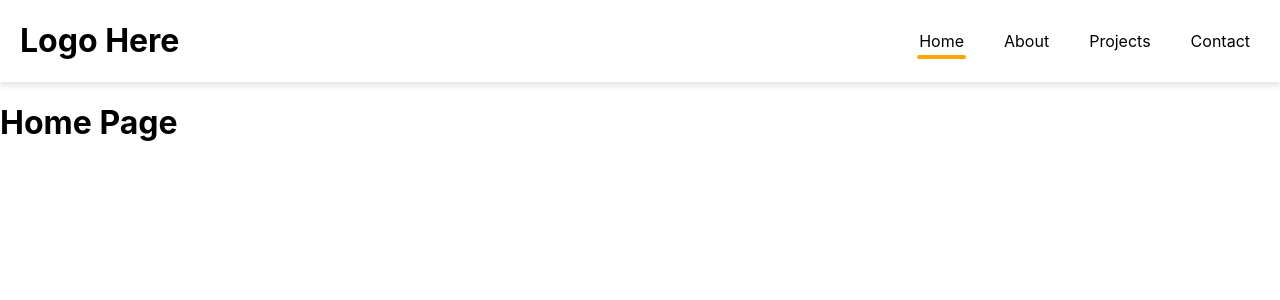
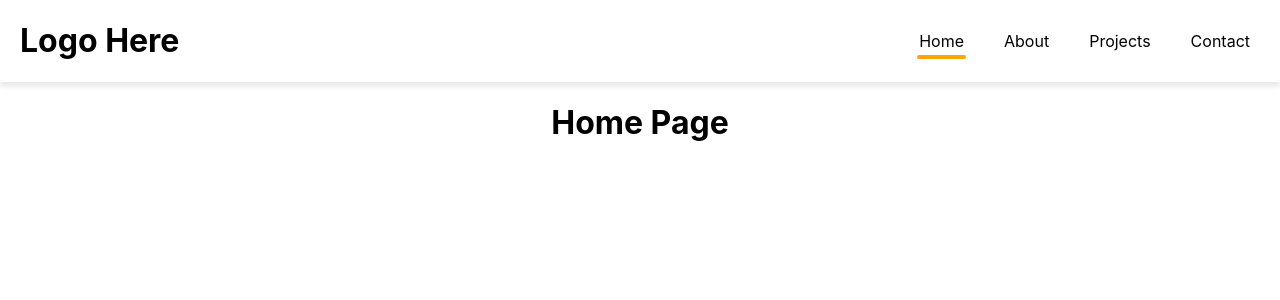
Before and after one commit to swalloich/Portfolio-Site, a React (Create React App) app: page / in a window 1280 px wide. Shown: the top 300 px of the page. Built offline with nearby package versions, Linux system fonts and the light colour scheme.

Commit message:
added bootstrap

```diff
--- a/package.json
+++ b/package.json
@@ -7,6 +7,9 @@
     "@testing-library/jest-dom": "^5.17.0",
     "@testing-library/react": "^13.4.0",
     "@testing-library/user-event": "^13.5.0",
+    "bootstrap": "^5.3.1",
+    "jquery": "^3.7.1",
+    "popper.js": "^1.16.1",
     "react": "^18.2.0",
     "react-dom": "^18.2.0",
     "react-router-dom": "^6.15.0",
--- a/src/index.js
+++ b/src/index.js
@@ -1,3 +1,7 @@
+import 'bootstrap/dist/css/bootstrap-utilities.min.css';
+import $ from 'jquery';
+import Popper from 'popper.js';
+import 'bootstrap/dist/js/bootstrap.bundle.min';
 import React from 'react';
 import ReactDOM from 'react-dom/client';
 import './index.css';
--- a/src/pages/home.jsx
+++ b/src/pages/home.jsx
@@ -4,8 +4,8 @@ export class Home extends React.Component {
     render () {
         return (
             <>
-                <main>
-                    <h1>Home Page</h1>
+                <main className='d-flex'>
+                    <h1 className='mx-auto w-fit-content'>Home Page</h1>
                 </main>
             </>
         )
--- a/src/styles/base.css
+++ b/src/styles/base.css
@@ -13,3 +13,7 @@
     --box-shadow-offset: 4px;
     --box-shadow-blur-radius: 6px;
 }
+
+body, #root {
+    min-height: 100vh;
+}
--- a/src/styles/utility-classes.css
+++ b/src/styles/utility-classes.css
@@ -1,3 +1,7 @@
 .box-shadow-bottom {
     box-shadow: 0 var(--box-shadow-offset) var(--box-shadow-blur-radius) var(--box-shadow-color);
 }
+
+.w-fit-content {
+    width: fit-content;
+}
```
Also changed, not shown: public/manifest.json, 1 other file (tests, documents, lock files or other folders).
